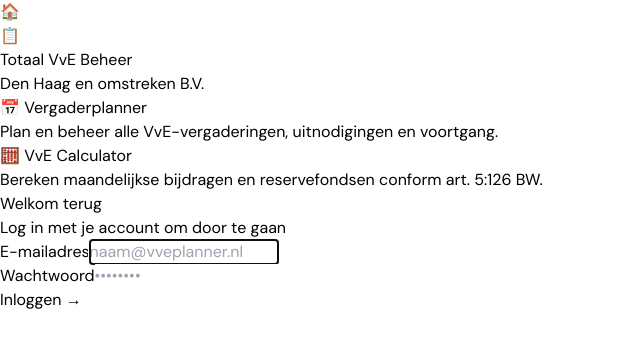
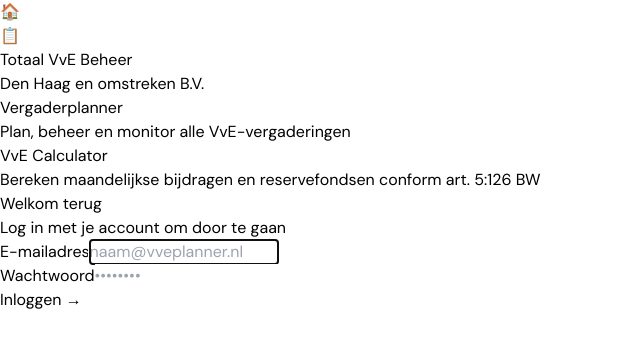
Before and after one commit to DailyDD/Vergaderplanner, a React (Vite) app: page / in a window 1280 px wide. Shown: the top 348 px of the page, without its empty margins (0-640 px from the left). Built offline with nearby package versions, Linux system fonts and the light colour scheme.

Commit message:
VvE Calculator tekst onder Vergaderplanner op inlogscherm

```diff
--- a/src/App.jsx
+++ b/src/App.jsx
@@ -1719,15 +1719,12 @@
               </div>
             </div>
           </div>
-          <div className="flex flex-col gap-4 w-full max-w-xs">
-            <div className="bg-white/10 border border-white/15 rounded-xl px-4 py-3">
-              <p className="text-white text-sm font-bold mb-1">📅 Vergaderplanner</p>
-              <p className="text-gray-400 text-xs leading-relaxed">Plan en beheer alle VvE-vergaderingen, uitnodigingen en voortgang.</p>
-            </div>
-            <div className="bg-white/10 border border-white/15 rounded-xl px-4 py-3">
-              <p className="text-white text-sm font-bold mb-1">🧮 VvE Calculator</p>
-              <p className="text-gray-400 text-xs leading-relaxed">Bereken maandelijkse bijdragen en reservefondsen conform art. 5:126 BW.</p>
-            </div>
+          <div className="text-center">
+            <p className="text-white text-xl font-bold mb-2">Vergaderplanner</p>
+            <p className="text-gray-400 text-sm leading-relaxed max-w-xs">Plan, beheer en monitor alle VvE-vergaderingen</p>
+            <div className="w-8 h-px bg-white/20 mx-auto my-4"></div>
+            <p className="text-white text-xl font-bold mb-2">VvE Calculator</p>
+            <p className="text-gray-400 text-sm leading-relaxed max-w-xs">Bereken maandelijkse bijdragen en reservefondsen conform art. 5:126 BW</p>
           </div>
         </div>
       </div>
```
